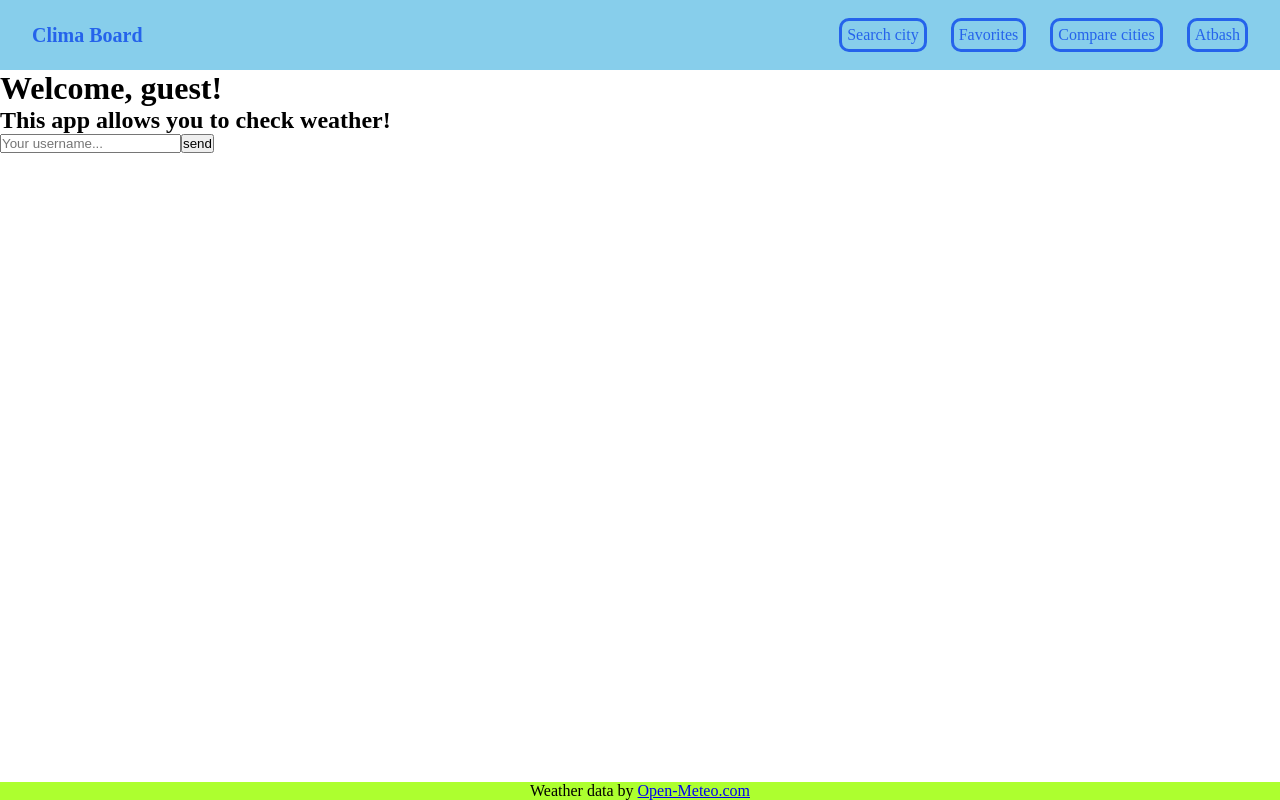
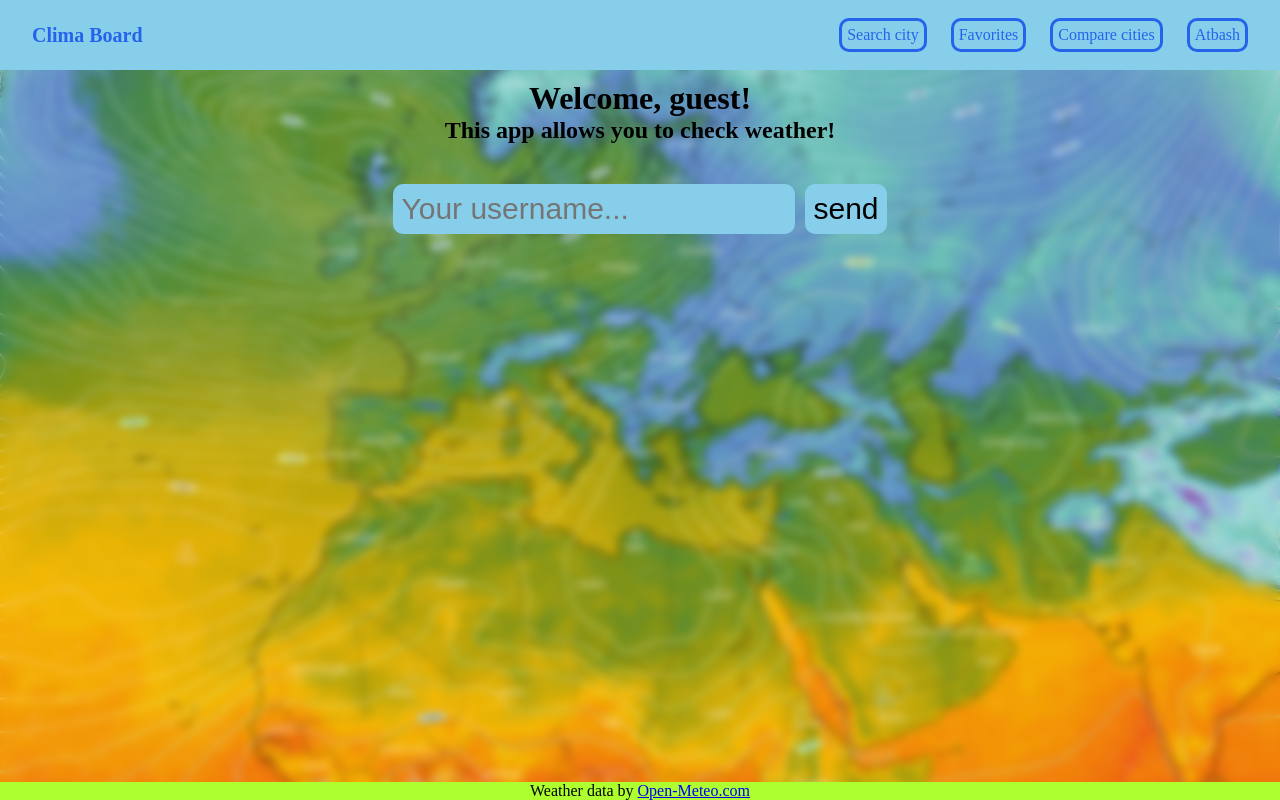
Before and after one commit to Sanzake/kodcode_git, a React (Vite) app in the folder week22/ClimaBoard/frontend/: page / in a window 1280 px wide. Built offline with nearby package versions, Linux system fonts and the light colour scheme.

Commit message:
Add backround and add styles to homePage

```diff
--- a/week22/ClimaBoard/frontend/src/index.css
+++ b/week22/ClimaBoard/frontend/src/index.css
@@ -3,3 +3,10 @@
     padding: 0;
     box-sizing: border-box
 }
+
+body {
+    background-image: url("assets/main-background.png");
+    background-size: cover;
+    background-color: rgba(128, 128, 128, 0.6);
+    backdrop-filter: blur(4px);
+}
--- /dev/null
+++ b/week22/ClimaBoard/frontend/src/pages/HomePage/HomePage.css
@@ -0,0 +1,30 @@
+.homePage {
+    margin-top: 10px;
+    text-align: center;
+}
+
+.usernameForm {
+    margin-top: 40px;
+    display: flex;
+    gap: 10px;
+    justify-content: center;
+
+}
+
+.usernameInput {
+    border: solid;
+    border-color: skyblue;
+    border-radius: 10px;
+    font-size: 30px;
+    padding: 5px;
+    background-color: skyblue;
+}
+
+.usernameButton {
+    border: solid;
+    border-color: skyblue;
+    border-radius: 10px;
+    font-size: 30px;
+    padding: 5px;
+    background-color: skyblue;
+}
--- a/week22/ClimaBoard/frontend/src/pages/HomePage/HomePage.tsx
+++ b/week22/ClimaBoard/frontend/src/pages/HomePage/HomePage.tsx
@@ -1,6 +1,7 @@
 import type React from "react"
 import { useRef } from "react"
 import { useCurrentUserStore } from "../../store/currentUsername"
+import "./HomePage.css"
 
 export default function HomePage() {
     const username = useCurrentUserStore((s) => s.currentUser)
@@ -11,15 +12,20 @@ export default function HomePage() {
     const sendUsername = (e: React.SubmitEvent<HTMLFormElement>) => {
         e.preventDefault()
         const newUsername = inputRef.current?.value
-        if (newUsername && newUsername.length > 0) setUsername(newUsername)
+        if (newUsername && newUsername.length > 0) {
+            setUsername(newUsername)
+            if (inputRef.current) {
+                inputRef.current.value = ""
+            }
+        }
     }
     return (
-        <div>
+        <div className="homePage">
             <h1>Welcome, {username}!</h1>
             <h2>This app allows you to check weather!</h2>
-            <form onSubmit={sendUsername}>
-                <input type="text" placeholder="Your username..." ref={inputRef}/>
-                <button type="submit">send</button>
+            <form className="usernameForm" onSubmit={sendUsername}>
+                <input className="usernameInput" type="text" placeholder="Your username..." ref={inputRef}/>
+                <button className="usernameButton" type="submit">send</button>
             </form>
         </div>
     )
```
Also changed, not shown: week22/ClimaBoard/frontend/src/assets/main-background.png (added).
